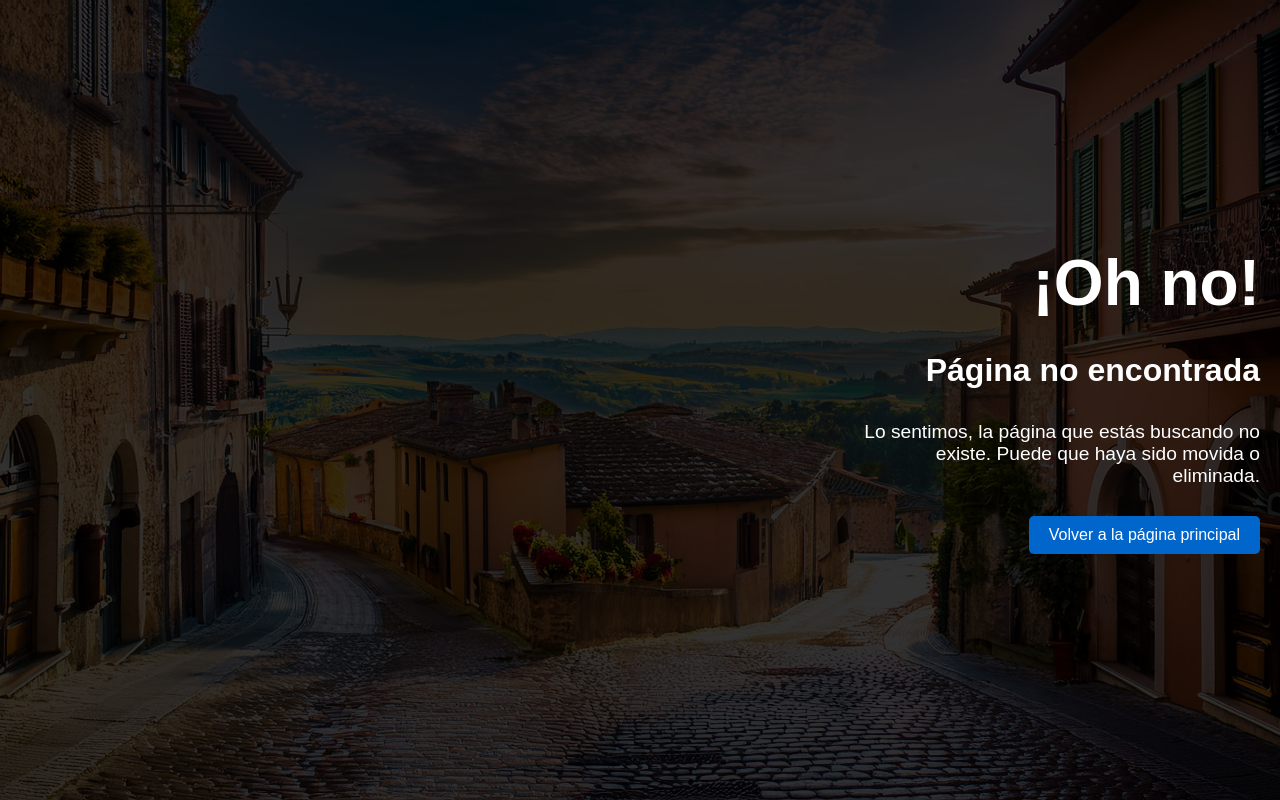
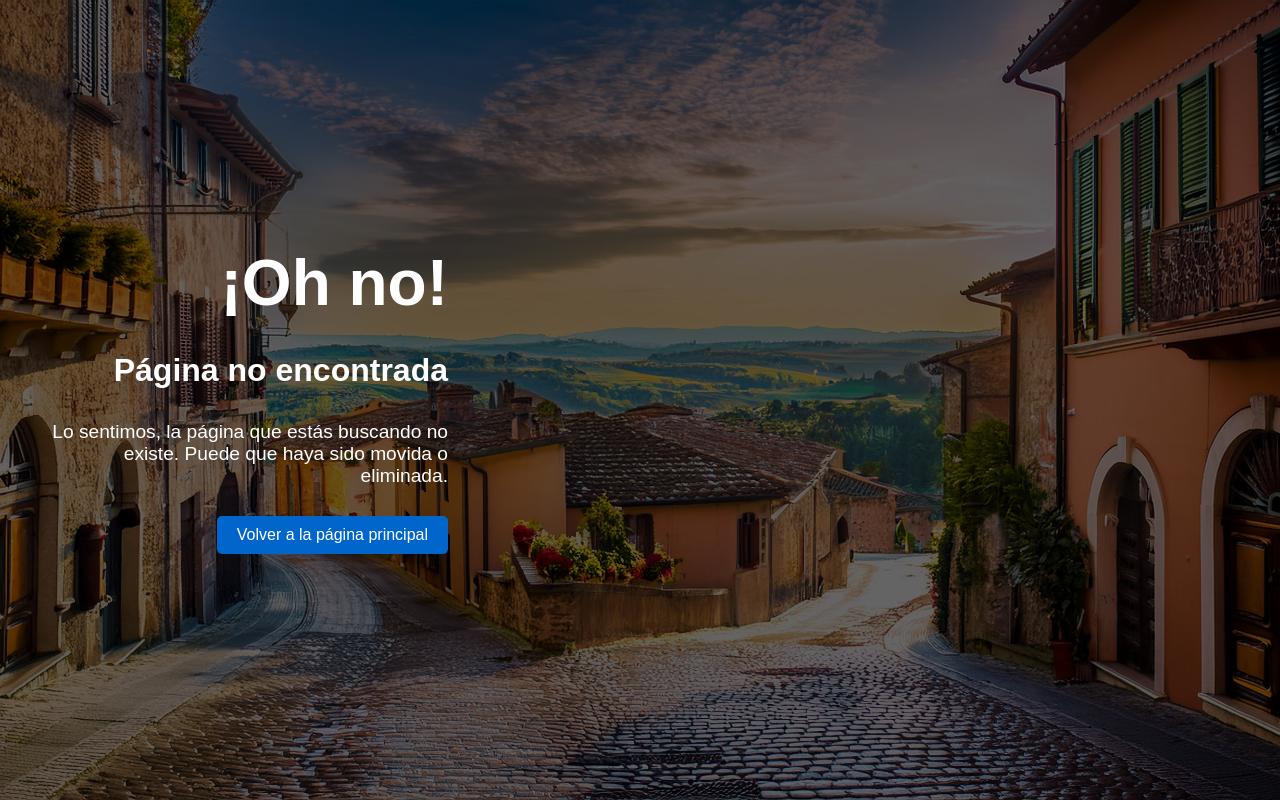
Before and after one commit to Jose-Atel/ciudadaniaitaliana.online, a plain HTML site: page 404.html in a window 1280 px wide. Drawn offline with Linux system fonts and the light colour scheme.

Commit message:
Upload and Create files 404.html 404.css img 404.jpg

```diff
--- a/404.html
+++ b/404.html
@@ -8,13 +8,15 @@
     <meta name="robots" content="noindex">
 </head>
 <body>
-    <div class="container">
-        <div class="content">
-            <h1>¡Oh no!</h1>
-            <h2>Página no encontrada</h2>
+    <main class="container">
+        <section class="content">
+            <header>
+                <h1>¡Oh no!</h1>
+                <h2>Página no encontrada</h2>
+            </header>
             <p>Lo sentimos, la página que estás buscando no existe. Puede que haya sido movida o eliminada.</p>
             <a href="/" class="btn">Volver a la página principal</a>
-        </div>
-    </div>
+        </section>
+    </main>
 </body>
 </html>
--- a/css/404.css
+++ b/css/404.css
@@ -26,9 +26,9 @@ body {
     height: 100%;
     display: flex;
     align-items: center;
-    justify-content: flex-end;
-    padding: 20px;
-    background-color: rgba(0, 0, 0, 0.8);
+    justify-content: flex-start;
+    padding: 0 3em;
+    background-color: rgba(0, 0, 0, 0.6);
 }
 
 .content {
```
